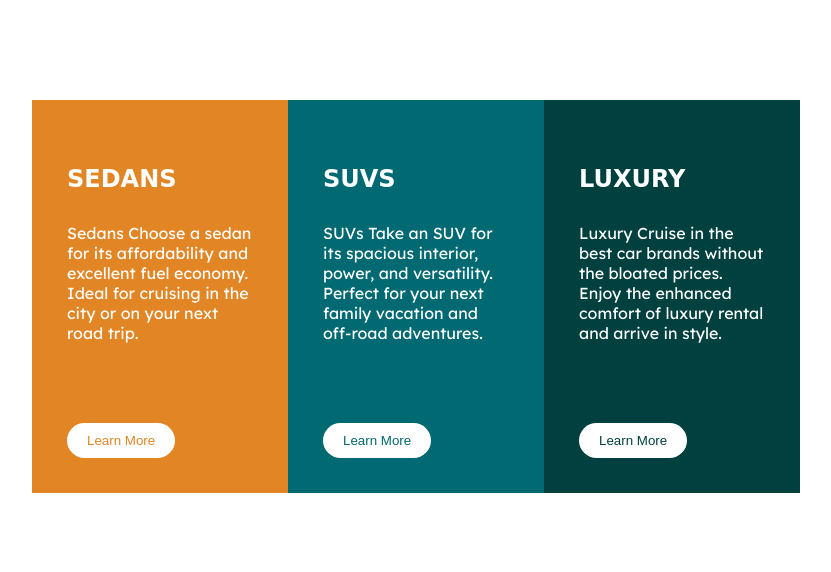
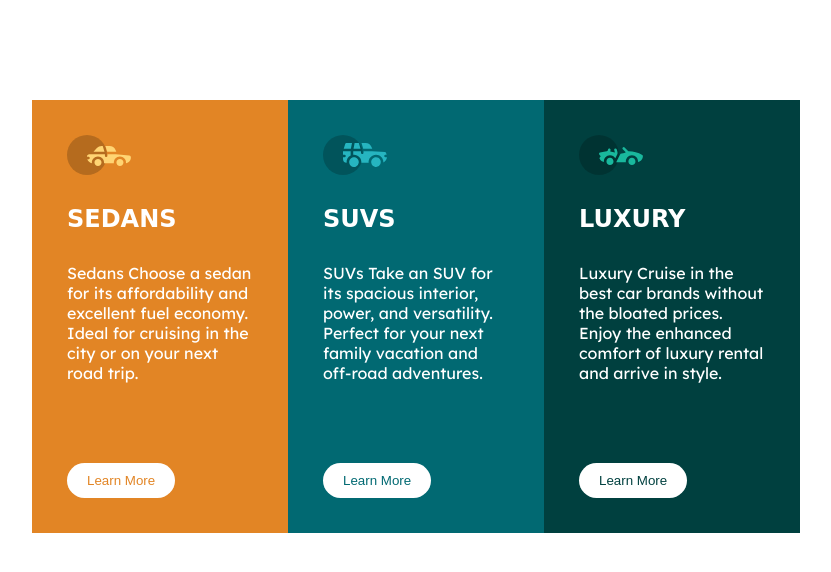
Before and after one commit to HiraShahid26/Project2, a plain HTML site: page index.html in a window 1280 px wide. Shown: the whole page, without its empty margins (224-1055 px from the left). Drawn offline with Linux system fonts and the light colour scheme.

Commit message:
add imgs to dossiers

```diff
--- a/index.html
+++ b/index.html
@@ -12,19 +12,19 @@
 <body>
     <div class="container">
         <div class="card d1">
-            <img src="prj2/icon-sedans..svg" alt="">
+            <img src="images/icon-sedans..svg" alt="">
             <h2>SEDANS</h2>
             <p>Sedans Choose a sedan for its affordability and excellent fuel economy. Ideal for cruising in the city or on your next road trip.</p>
             <button class="btn b1">Learn More</button>
         </div>
         <div class="card d2">
-            <img src="prj2/icon-suvs.svg" alt="">
+            <img src="images/icon-suvs.svg" alt="">
             <h2>SUVS</h2>
             <p>SUVs Take an SUV for its spacious interior, power, and versatility. Perfect for your next family vacation and off-road adventures. </p>
             <button class="btn b2">Learn More</button>
         </div>
         <div class="card d3">
-            <img src="prj2/icon-luxury.svg" alt="">
+            <img src="images/icon-luxury.svg" alt="">
             <h2>LUXURY</h2>
             <p>Luxury Cruise in the best car brands without the bloated prices. Enjoy the enhanced comfort of luxury rental and arrive in style.</p>
             <button class="btn b3">Learn More</button>
```
